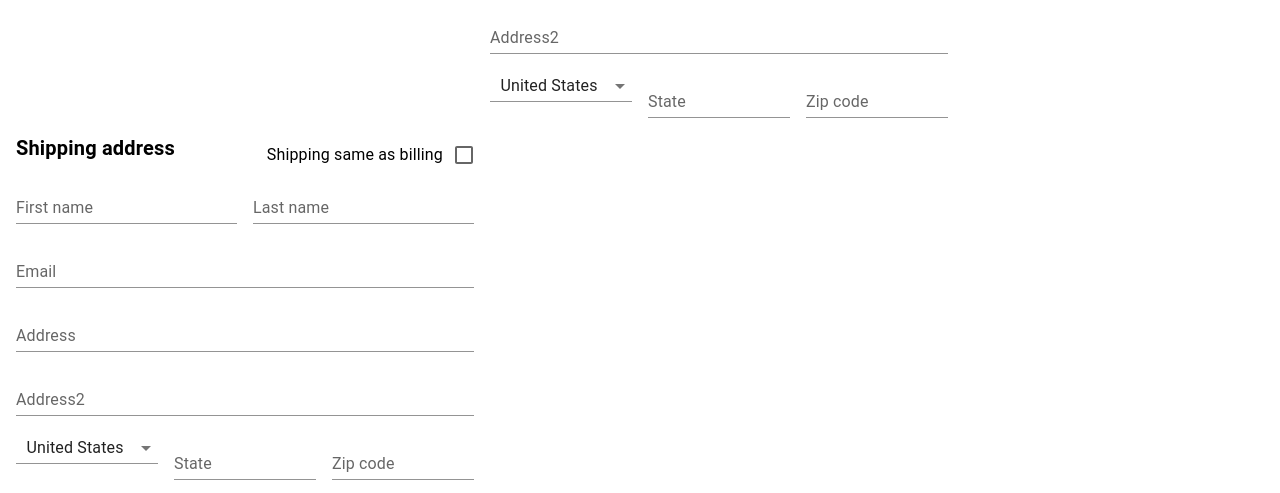
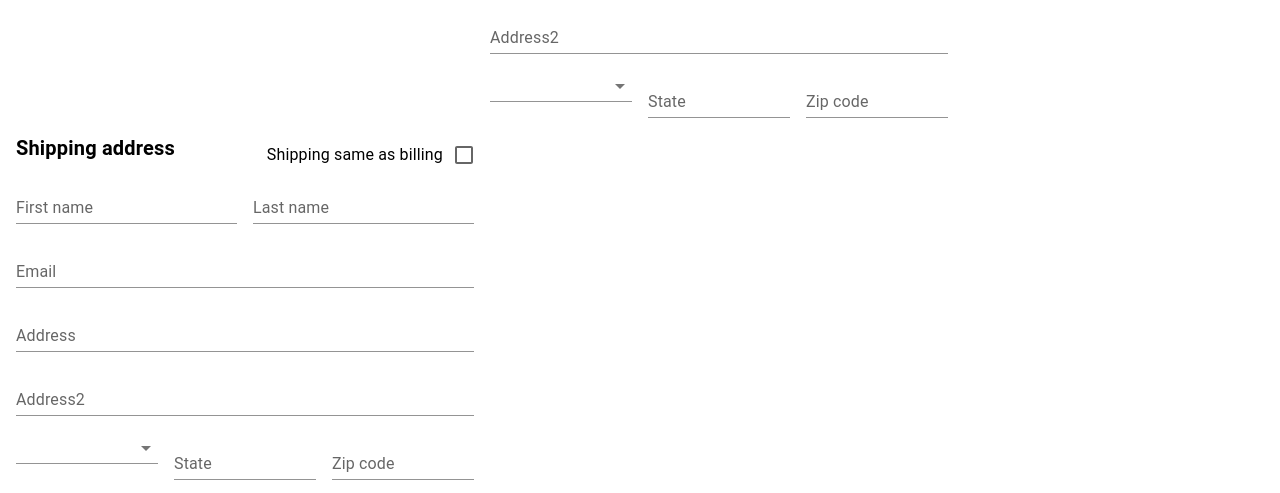
Before and after one commit to EphraimB/react-paay-demo-checkout, a React (Create React App) app in the folder client/: page /checkout in a window 1280 px wide. Shown: the part 388-881 px from the top of the page. Built offline with nearby package versions, Linux system fonts and the light colour scheme; no server answers.

Commit message:
The default for the country is now blank.

```diff
--- a/client/src/pages/CheckoutPage/CheckoutPage.js
+++ b/client/src/pages/CheckoutPage/CheckoutPage.js
@@ -25,7 +25,7 @@ export default function CheckoutPage({ items, totalPrice, itemsCount }) {
     const [billingEmail, setBillingEmail] = useState('');
     const [billingAddress, setBillingAddress] = useState('');
     const [billingAddress2, setBillingAddress2] = useState('');
-    const [billingCountry, setBillingCountry] = useState('USA');
+    const [billingCountry, setBillingCountry] = useState('');
     const [billingState, setBillingState] = useState('');
     const [billingZip, setBillingZip] = useState('');
     const [shippingFirstName, setShippingFirstName] = useState('');
@@ -33,7 +33,7 @@ export default function CheckoutPage({ items, totalPrice, itemsCount }) {
     const [shippingEmail, setShippingEmail] = useState('');
     const [shippingAddress, setShippingAddress] = useState('');
     const [shippingAddress2, setShippingAddress2] = useState('');
-    const [shippingCountry, setShippingCountry] = useState('USA');
+    const [shippingCountry, setShippingCountry] = useState('');
     const [shippingState, setShippingState] = useState('');
     const [shippingZip, setShippingZip] = useState('');
 
```
